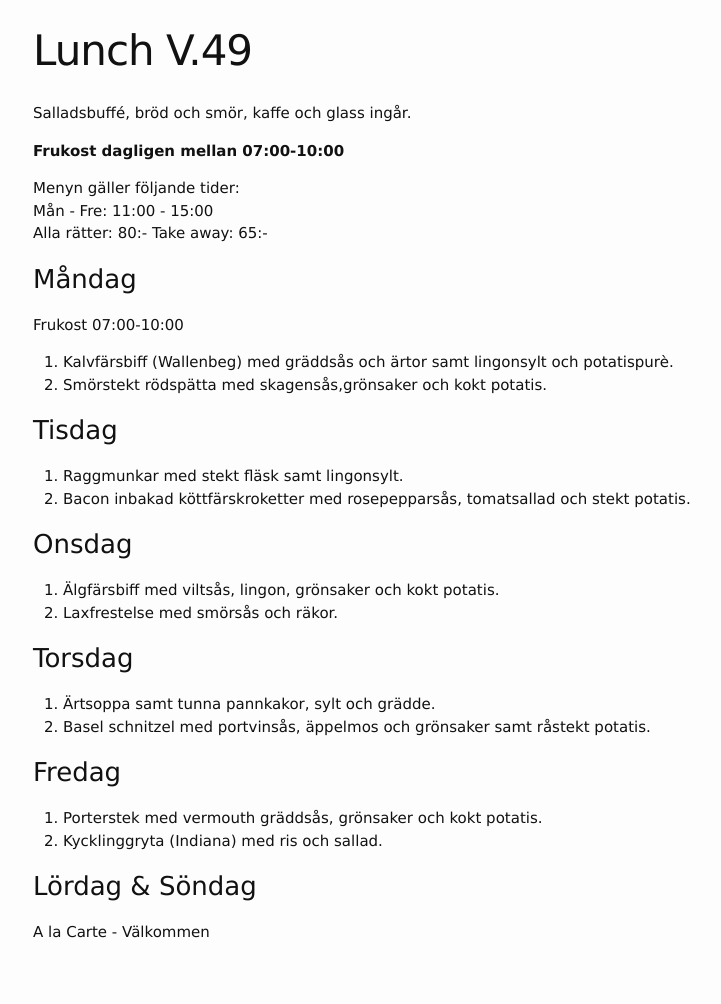
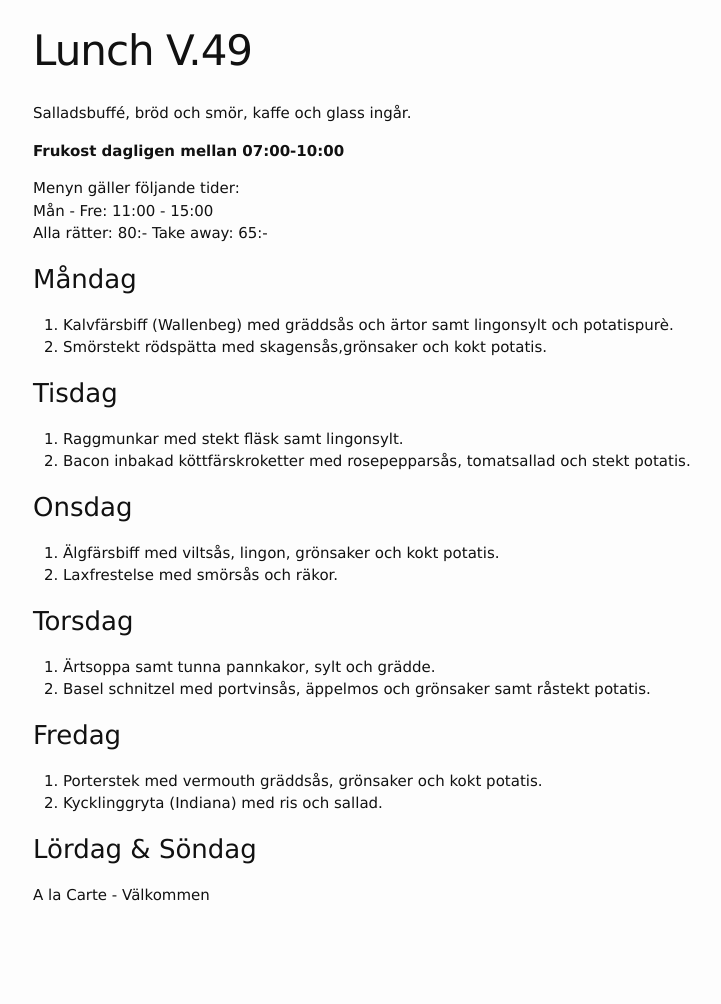
Before and after one commit to FarInn62/farinn62.github.io, a Jekyll site: the page built from lunch.md, in a window 1280 px wide. Shown: the whole page, without its empty margins (237-958 px from the left). Built offline with Jekyll 4.4.1, drawn with Linux system fonts in a browser that asks for light colours; after the commit the page ends 966 px from its top, so only the background shows below that.

Commit message:
Update lunch.md

```diff
--- a/lunch.md
+++ b/lunch.md
@@ -13,7 +13,6 @@ Mån - Fre: 11:00 - 15:00
 Alla rätter: 80:- Take away: 65:-
 
 ### Måndag
-Frukost 07:00-10:00
 
 1. Kalvfärsbiff (Wallenbeg) med gräddsås och ärtor samt lingonsylt och potatispurè.
 2. Smörstekt rödspätta med skagensås,grönsaker och kokt potatis.
```
